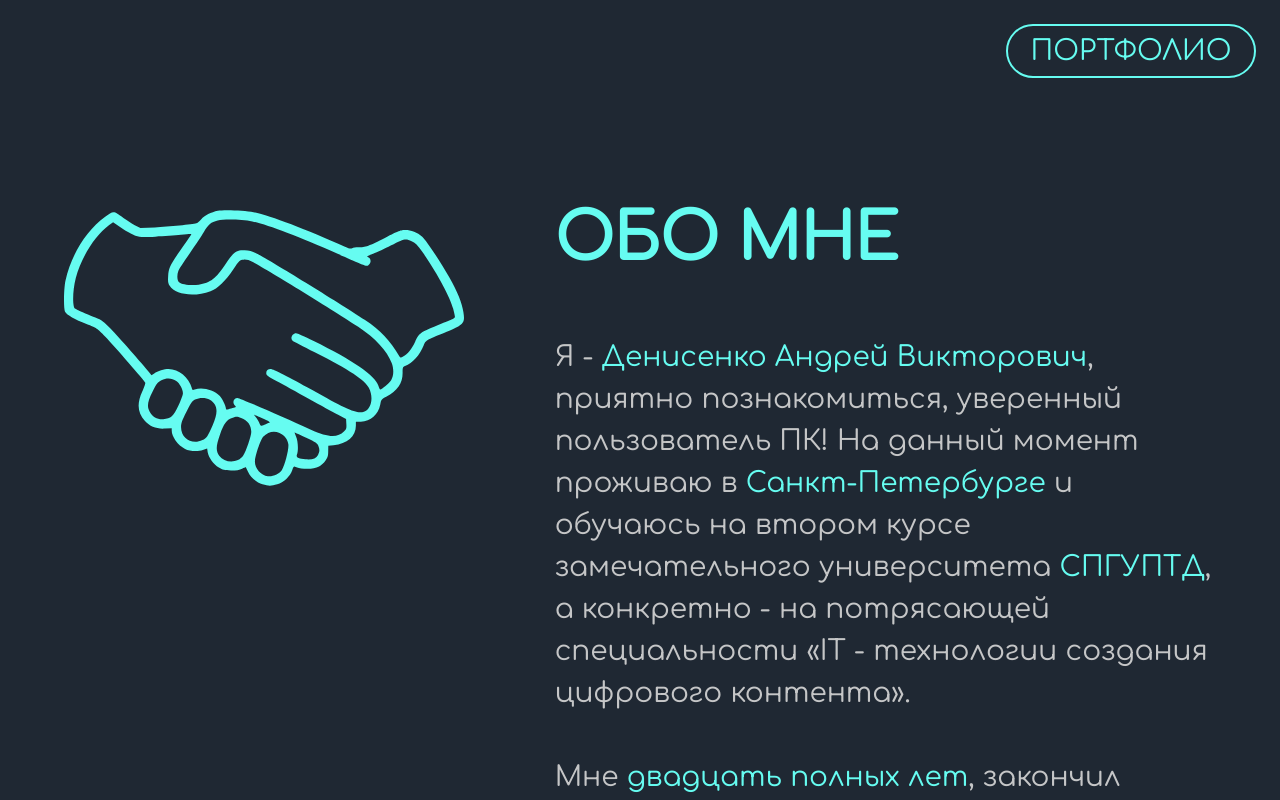
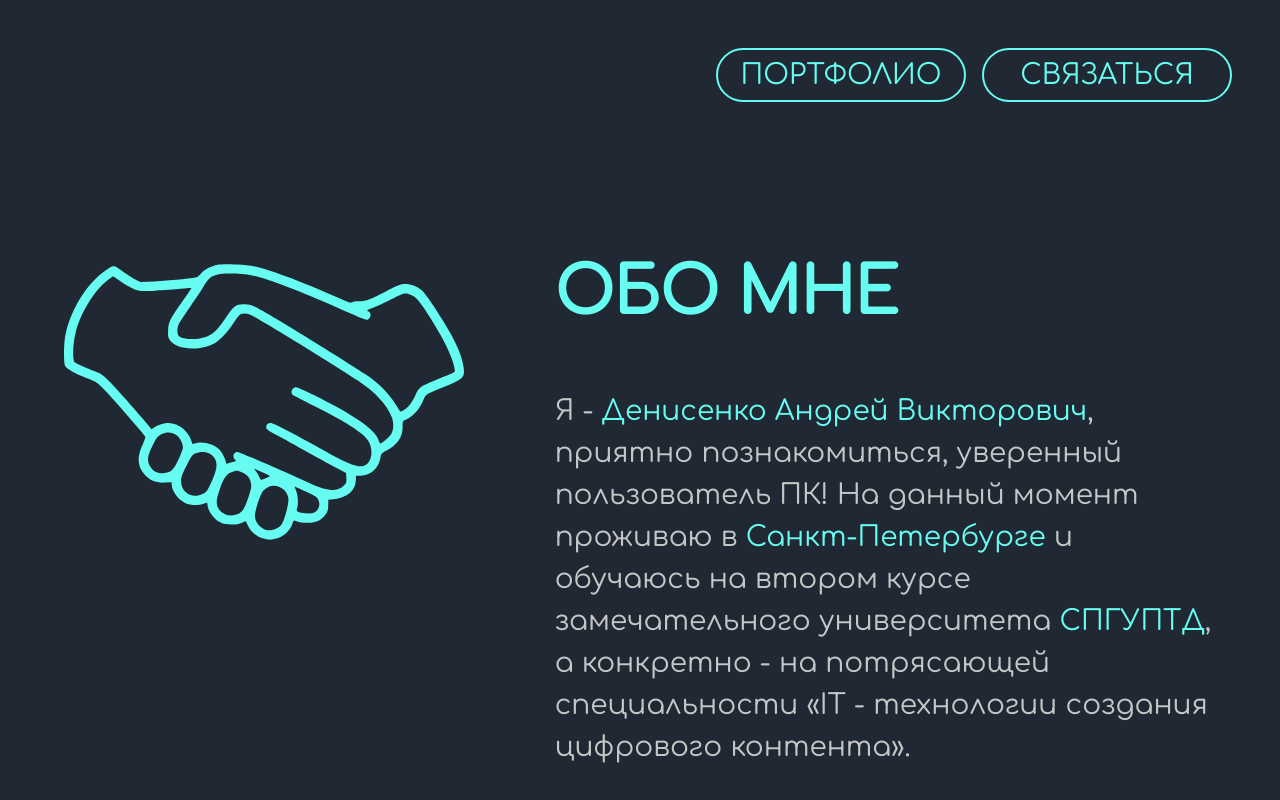
Before and after one commit to koteyko2/vercelLab, a plain HTML site: page next.html in a window 1280 px wide. Shown: the top 800 px of the page. Drawn offline with nearby package versions, Linux system fonts and the light colour scheme.

Commit message:
Update next.html

```diff
--- a/next.html
+++ b/next.html
@@ -57,10 +57,11 @@
   </head>
 
   <body style="font-family: 'Comfortaa', cursive" class="bg-[#1F2833] page">
-    <section class="mx-auto flex max-w-7xl justify-end p-12 relative">
+    <section class="mx-auto flex max-w-7xl justify-end gap-4 p-12 relative">
+
       <div
     id="startBtn"
-        class="block absolute right-6 top-6 group hover:bg-[#66FCF1] hover:text-[#1F2833] w-[250px] rounded-[30px] border-2 border-[#66FCF1] py-1 text-center text-[28px] text-[#66FCF1]"
+    class="block group hover:bg-[#66FCF1] hover:text-[#1F2833] w-[250px] rounded-[30px] border-2 border-[#66FCF1] py-1 text-center text-[28px] text-[#66FCF1]"
         >
     ПОРТФОЛИО
     <div id="dropdown" class="hidden">
@@ -94,6 +95,13 @@
       </a>
     </div>
   </div>
+
+  <a
+    href="https://v0-contact-form-for-website.vercel.app/"
+    class="block hover:bg-[#66FCF1] hover:text-[#1F2833] w-[250px] rounded-[30px] border-2 border-[#66FCF1] py-1 text-center text-[28px] text-[#66FCF1]"
+  >
+    СВЯЗАТЬСЯ
+  </a>
 </section>
     <script>
       const startBtn = document.getElementById("startBtn");
```
Lines whose indentation alone changed are shown as unchanged.
